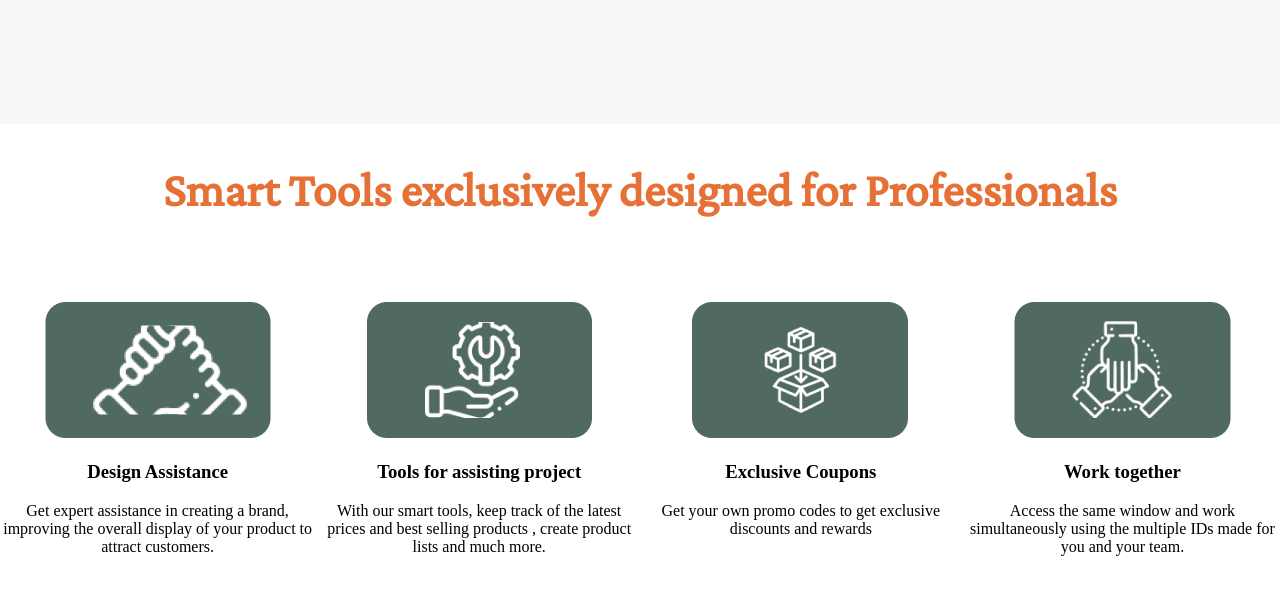
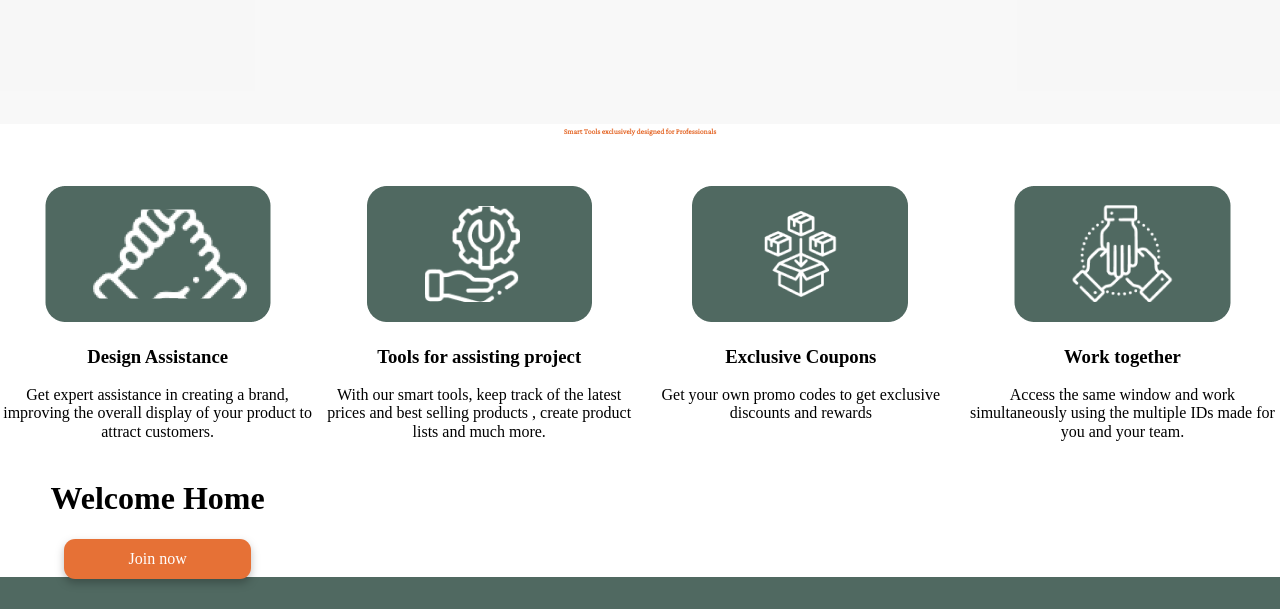
Before and after one commit to tatianapriskoka/Interior-design-company-app, a plain HTML site: page index.html in a window 1280 px wide. Shown: the part 4990-5599 px from the top of the page. Drawn offline with nearby package versions, Linux system fonts and the light colour scheme; files that its build step writes are made by us from their sources.

Commit message:
add scss

```diff
--- a/assets/scss/components/section_brands/_section_brands.scss
+++ b/assets/scss/components/section_brands/_section_brands.scss
@@ -0,0 +1,12 @@
+.section-brands {
+    background: rgba(217, 217, 217, 0.2);
+  }
+  .section-tools__title {
+
+    font-family: 'Crimson Pro';
+    font-weight: 700;
+    font-size: 48%;
+    line-height: 53%;
+    text-align: center;
+    color: #E67136;
+    }
--- a/assets/scss/components/section_tools/_section_tools.scss
+++ b/assets/scss/components/section_tools/_section_tools.scss
@@ -0,0 +1,15 @@
+.section-tools {
+    min-height: 669%;
+    max-height: max-content;
+    display: flex;
+    flex-direction: column;
+    text-align: center;
+
+  }
+  .section-tools__container {
+    display: grid;
+    grid-template-columns: repeat(4, 1fr);
+    grid-template-rows: max-content;
+    grid-gap: 0.5%;
+    padding-top: 3.6%;
+  }
--- a/index.html
+++ b/index.html
@@ -176,6 +176,10 @@
                     <p class="unit-text unit-text-four">Access the same window and work simultaneously using the multiple IDs made for you and your team.
                     </p>
                 </div>
+                <div>
+                    <h1>Welcome Home</h1>
+                    <button class="header__button btn-medium">Join now</button>
+                </div>
                 </div>
     </section>
     </main>
```
Also changed, not shown: assets/styles/index.css.
